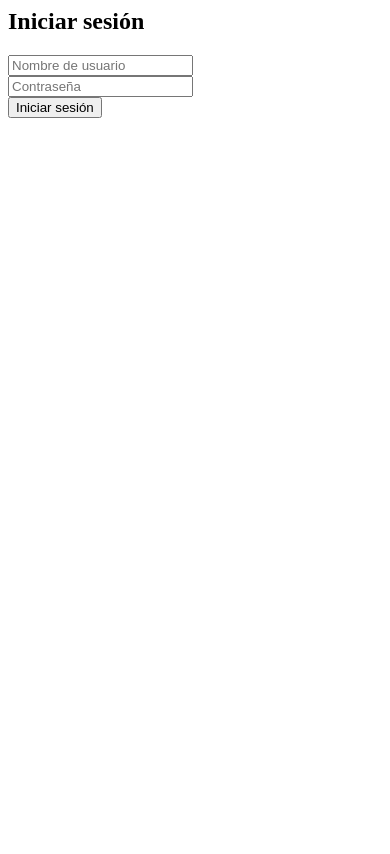
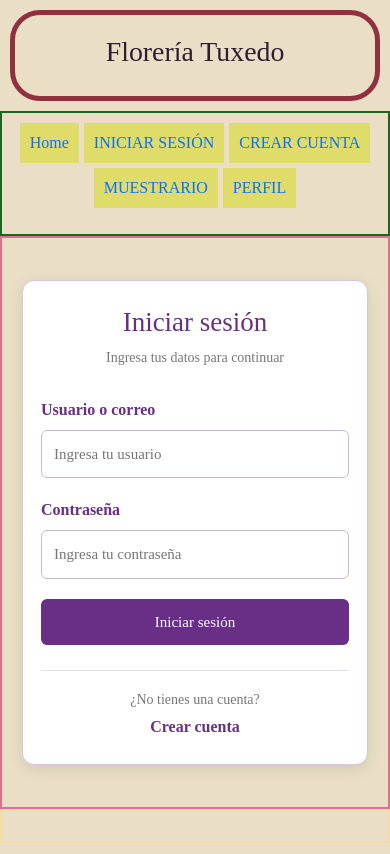
Before and after one commit to Epiphanxko/pruebavs, a Python web app: template templates/login.html in a window 390 px wide. Before the commit the page ends 118 px from the top, so only its background shows below. Run offline with Jinja, Linux system fonts and the light colour scheme; the template is opened without the code that fills it, so the values that code supplies are empty.

Commit message:
ya corrio y coore el diseño

```diff
--- a/config_server.py
+++ b/config_server.py
@@ -10,7 +10,7 @@ load_dotenv(dotenv_path=BASE_DIR /".env")
 
 class Config:
 
-    SECRET_KEY=os.getenv("API_KEY")
+    SECRET_KEY = os.getenv("APP_KEY")
 
     MYSQL_HOST = os.getenv("MYSQL_HOST")
     MYSQL_USER =os.getenv("MYSQL_USER")
--- a/static/style.css
+++ b/static/style.css
@@ -1,88 +1,119 @@
- *{
+/* =================================
+   CONFIGURACION GENERAL
+================================= */
+
+* {
     box-sizing: border-box;
- }
-body{
-    background-color:#EADFC6;
-    color: rgb(50, 28, 48);
-
-}fonts {
-  font-family: "Times New Roman", Times, serif;
-}header{
-    border: #91303F 5px solid;
-    padding-inline-start: 700px;
-    margin: 70px;
-    border-radius: 5em;
 }
 
-#catalogo{
-    display:flex ;
-    flex-direction: column;
-    flex-wrap: wrap;
-
-
+html {
+    width: 100%;
+    overflow-x: hidden;
 }
 
-.catalogo{
-    display:flex;
-    flex-direction:column;
-    flex-wrap: wrap;
+body {
+    margin: 0;
+    width: 100%;
+    min-height: 100vh;
+    background-color: #EADFC6;
+    color: rgb(50, 28, 48);
+    font-family: "Times New Roman", Times, serif;
 }
 
-.producto{
+/* =================================
+   ENCABEZADO
+================================= */
+
+header {
+    border: #91303F 5px solid;
+    padding: 25px 15px;
+    margin: 20px auto;
+    border-radius: 30px;
+    width: calc(100% - 30px);
+    text-align: center;
+}
+
+/* =================================
+   NAVEGACION
+================================= */
+
+nav {
+    border: rgb(26, 101, 31) 2px solid;
+    width: 100%;
+}
+
+nav ul {
     display: flex;
-    flex-direction:column ;
+    justify-content: center;
+    align-items: center;
+    flex-wrap: wrap;
+    gap: 10px;
+    padding: 10px;
+    margin: 0;
+    list-style: none;
+}
+
+nav ul li a {
+    display: block;
+    padding: 10px 15px;
+    background-color: rgb(224, 220, 106);
+    text-decoration: none;
+}
+
+/* =================================
+   CONTENIDO Y PIE DE PAGINA
+================================= */
+
+main {
+    border: palevioletred 2px solid;
+    width: 100%;
+    padding: 15px;
+}
+
+footer {
+    border: rgb(246, 221, 158) 2px solid;
+    padding: 15px;
+}
+
+/* =================================
+   CATALOGO
+================================= */
+
+#catalogo,
+.catalogo {
+    display: grid;
+    grid-template-columns: repeat(auto-fit, minmax(220px, 1fr));
+    gap: 20px;
+    padding: 15px;
+}
+
+.producto {
+    display: flex;
+    flex-direction: column;
     justify-content: center;
     align-items: center;
     background-color: aliceblue;
     border-radius: 15px;
     gap: 10px;
-    margin: .5em;
+    margin: 5px;
     color: black;
-    padding: .5em;
-
-
+    padding: 15px;
 }
 
-.producto img{
-    width: 200px;
+.producto img {
+    width: 100%;
+    max-width: 200px;
     height: 200px;
+    object-fit: cover;
     border-radius: 8px;
 }
 
-
-
-nav {
-    border: rgb(26, 101, 31) 2px solid;
-}
-
-main{
-    border: palevioletred 2px solid;
-}
-
-footer{
-    border: rgb(246, 221, 158) 2px solid;
-}
-
- @media only screen and (max-width: 600px){}
-    body {
-        display: flex;
-        flex-direction: column;
-    }
-
-ul{
-    display: flex;
-    float: left;
-
-}
-li{
-    text-decoration: none;
-}
-ul li a{
-    background-color: rgb(224, 220, 106);
-}
-/* Diseño del formulario */
+/* =================================
+   FORMULARIO DE REGISTRO
+================================= */
 
 .contenedor-formulario {
+    width: 100%;
     max-width: 600px;
     margin: 40px auto;
     padding: 30px;
@@ -96,7 +127,13 @@ ul li a{
     margin-bottom: 25px;
 }
 
+.contenedor-formulario .form-label {
+    display: block;
+    margin-top: 12px;
+}
+
 .contenedor-formulario .form-control {
+    width: 100%;
     border-radius: 10px;
     padding: 10px;
 }
@@ -119,3 +156,164 @@ ul li a{
     background-color: #9655b5;
     border-color: #9655b5;
 }
+
+/* =================================
+   INICIO DE SESION
+================================= */
+
+.login-container {
+    width: 100%;
+    min-height: 65vh;
+    display: flex;
+    justify-content: center;
+    align-items: center;
+    padding: 40px 20px;
+}
+
+.login-box {
+    width: 100%;
+    max-width: 420px;
+    background-color: #ffffff;
+    padding: 35px;
+    border-radius: 12px;
+    border: 1px solid #d9c5df;
+    box-shadow: 0 4px 15px rgba(0, 0, 0, 0.10);
+}
+
+.login-header {
+    text-align: center;
+    margin-bottom: 30px;
+}
+
+.login-header h2 {
+    color: #692f86;
+    font-size: 27px;
+    margin-bottom: 8px;
+}
+
+.login-header p {
+    color: #777;
+    font-size: 14px;
+}
+
+.login-field {
+    margin-bottom: 20px;
+}
+
+.login-field label {
+    display: block;
+    color: #692f86;
+    font-weight: 600;
+    margin-bottom: 8px;
+}
+
+.login-field input {
+    width: 100%;
+    padding: 12px;
+    border: 1px solid #cdb5d5;
+    border-radius: 6px;
+    outline: none;
+    font-size: 15px;
+}
+
+.login-field input:focus {
+    border-color: #692f86;
+    box-shadow: 0 0 4px rgba(105, 47, 134, 0.25);
+}
+
+.btn-login {
+    width: 100%;
+    padding: 12px;
+    background-color: #692f86;
+    color: white;
+    border: none;
+    border-radius: 6px;
+    font-size: 15px;
+    cursor: pointer;
+}
+
+.btn-login:hover {
+    background-color: #51236b;
+}
+
+.login-register {
+    text-align: center;
+    margin-top: 25px;
+    border-top: 1px solid #e5dce9;
+    padding-top: 18px;
+}
+
+.login-register p {
+    color: #777;
+    font-size: 14px;
+    margin-bottom: 5px;
+}
+
+.login-register a {
+    color: #692f86;
+    text-decoration: none;
+    font-weight: bold;
+}
+
+.login-register a:hover {
+    text-decoration: underline;
+}
+
+/* =================================
+   RESPONSIVE GENERAL
+================================= */
+
+img {
+    max-width: 100%;
+    height: auto;
+}
+
+input,
+select,
+textarea,
+button {
+    max-width: 100%;
+}
+
+form {
+    width: 100%;
+}
+
+.table-responsive {
+    width: 100%;
+    overflow-x: auto;
+}
+
+@media screen and (max-width: 700px) {
+
+    header {
+        width: calc(100% - 20px);
+        margin: 10px auto;
+        padding: 20px 10px;
+    }
+
+    nav ul {
+        gap: 5px;
+    }
+
+    nav ul li a {
+        padding: 8px 10px;
+    }
+
+    main {
+        padding: 10px;
+    }
+
+    .contenedor-formulario {
+        padding: 20px;
+    }
+
+    .login-container {
+        padding: 20px 10px;
+    }
+
+    .login-box {
+        padding: 25px 18px;
+    }
+
+}
--- a/templates/login.html
+++ b/templates/login.html
@@ -1,29 +1,51 @@
-{%block main%}
+{% extends 'plantilla.html' %}
 
-<form action="/login" method="POST" class="container mt-5">
+{% block titulo %}
+Iniciar sesión - Florería Tuxedo
+{% endblock %}
 
-    <h2 class="text-center mb-4">Iniciar sesión</h2>
+{% block cabecera %}
+Florería Tuxedo
+{% endblock %}
 
-    <div class="mb-3">
-        <input type="text" name="lUser" class="form-control"
-        placeholder="Nombre de usuario">
+{% block main %}
+
+<div class="login-container">
+
+    <div class="login-box">
+
+        <div class="login-header">
+            <h2>Iniciar sesión</h2>
+            <p>Ingresa tus datos para continuar</p>
         </div>
 
-    <div class="mb-3">
-        <input type="password" name="lPass" class="form-control"
-        placeholder="Contraseña">
+        <form action="{{ url_for('login') }}" method="POST">
+
+            <div class="login-field">
+                <label for="lUser">Usuario o correo</label>
+                <input type="text" id="lUser" name="lUser"
+                       placeholder="Ingresa tu usuario" required>
             </div>
 
-    <button type="submit" class="btn btn-primary w-100">
+            <div class="login-field">
+                <label for="lPass">Contraseña</label>
+                <input type="password" id="lPass" name="lPass"
+                       placeholder="Ingresa tu contraseña" required>
+            </div>
+
+            <button type="submit" class="btn-login">
                 Iniciar sesión
             </button>
 
-    {% if msj %}
-        <div class="alert alert-success mt-3">
-            {{ msj }}
-        </div>
-    {% endif %}
-
         </form>
 
-{%endblock%}
+        <div class="login-register">
+            <p>¿No tienes una cuenta?</p>
+            <a href="{{ url_for('registro') }}">Crear cuenta</a>
+        </div>
+
+    </div>
+
+</div>
+
+{% endblock %}
--- a/templates/plantilla.html
+++ b/templates/plantilla.html
@@ -43,21 +43,24 @@
             {% endwith%}
         </div>
        <ul>
+    <li>
+        <a href="{{ url_for('index') }}">Home</a>
+    </li>
 
     <li>
-                <a href="{{url_for()    }}">Home</a>
+        <a href="{{ url_for('registro') }}">INICIAR SESIÓN</a>
     </li>
+
     <li>
-                <a href="/formulario">INICIAR SECION</a>
+        <a href="{{ url_for('login') }}">CREAR CUENTA</a>
     </li>
+
     <li>
-                <a href="/login">CREAR CUENTA</a>
+        <a href="{{ url_for('catalogo') }}">MUESTRARIO</a>
     </li>
+
     <li>
-                <a href="/acercade">MUESTRARIO</a>
-            </li>
-            <li>
-                <a href="/perfil">PERFIL</a>
+        <a href="{{ url_for('perfil') }}">PERFIL</a>
     </li>
         </ul>
         <p>
```
Also changed, not shown: server.py (+27 -17 lines), templates/catalogo.html (+37 -28 lines), templates/formulario.html (+59 -64 lines), templates/producto_detalles.html (added, +27 -0 lines). Lines whose indentation alone changed are shown as unchanged.
